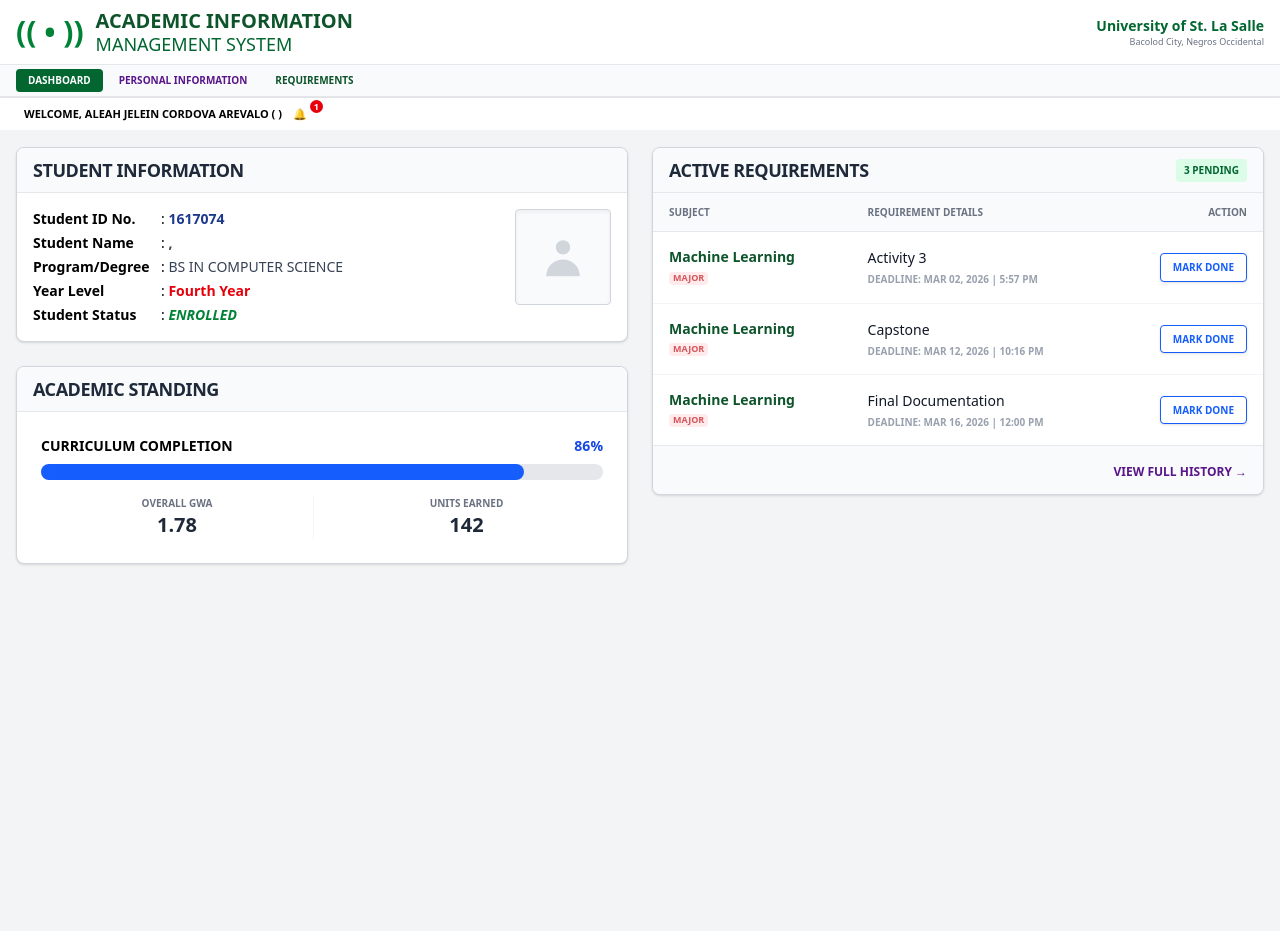
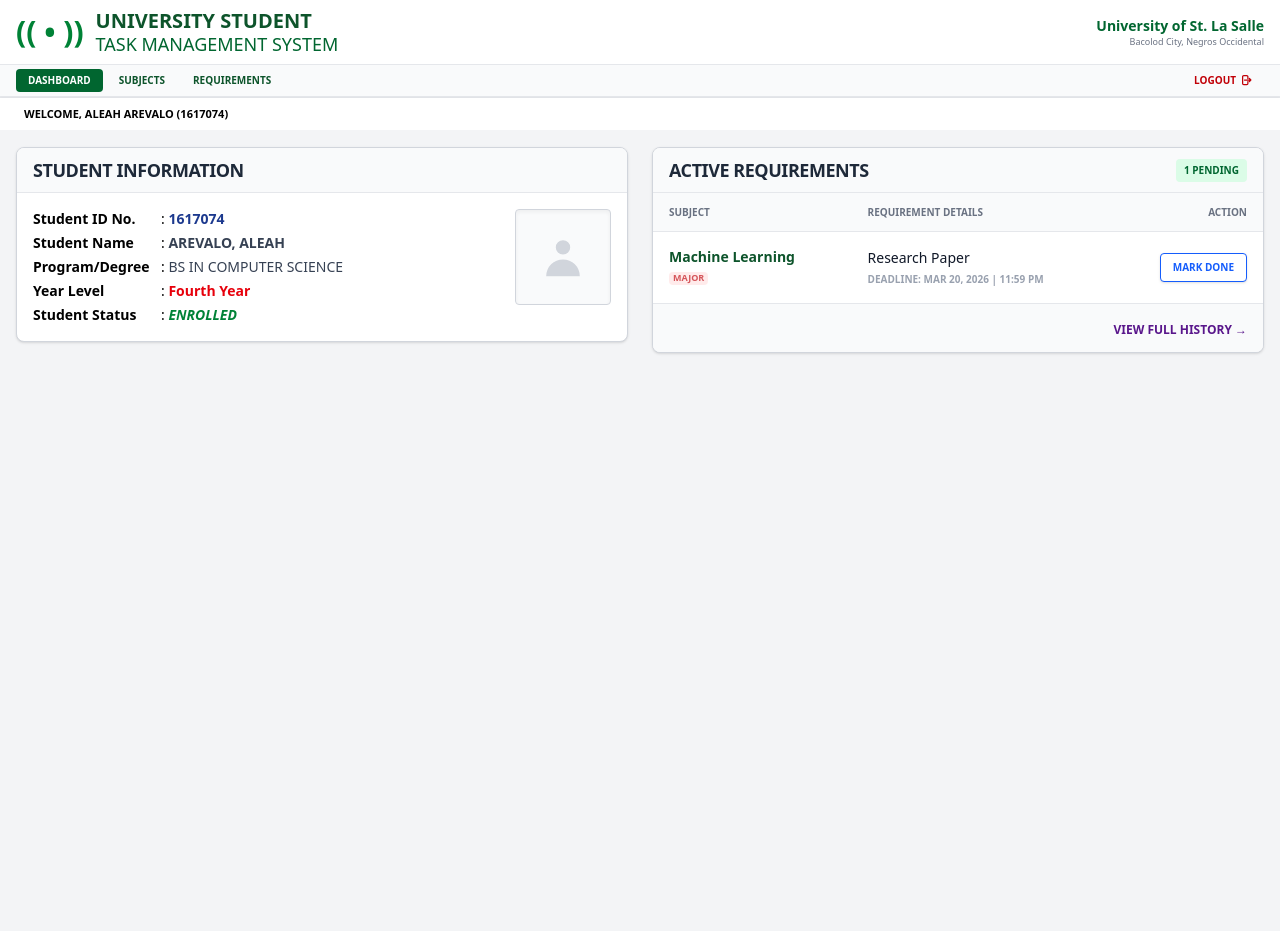
Before and after one commit to aleaharevalo/USLS-Student-Task-Management-System, a Django app: page / in a window 1280 px wide. Run offline with Django 5.2, Linux system fonts and the light colour scheme; a user stored in the database is signed in; data comes from the database, SQL or seed files in the repository; some libraries are stand-ins or nearby versions.

Commit message:
"Created Register | Added Logout | Added Subject Tab | Fixed User Contents"
Major: Made seperate database for different users

```diff
--- a/tracker/assignmenttracker/templates/assignmenttracker/create_task.html
+++ b/tracker/assignmenttracker/templates/assignmenttracker/create_task.html
@@ -45,7 +45,7 @@
                         &larr; Cancel and Return
                     </a>
                     <button type="submit" class="bg-[#006837] text-white px-10 py-3 rounded font-black uppercase text-xs tracking-widest hover:bg-green-800 transition-all shadow-lg transform hover:-translate-y-0.5 active:translate-y-0">
-                        Save to Roadmap
+                        Save
                     </button>
                 </div>
             </form>
--- a/tracker/assignmenttracker/templates/assignmenttracker/dashboard.html
+++ b/tracker/assignmenttracker/templates/assignmenttracker/dashboard.html
@@ -21,31 +21,6 @@
                         <svg xmlns="http://www.w3.org/2000/svg" class="h-12 w-12 text-gray-300" viewBox="0 0 20 20" fill="currentColor">
                             <path fill-rule="evenodd" d="M10 9a3 3 0 100-6 3 3 0 000 6zm-7 9a7 7 0 1114 0H3z" clip-rule="evenodd" />
                         </svg>
-                    </div>
-                </div>
-            </div>
-
-            <div class="bg-white rounded-lg shadow-sm border border-gray-300 overflow-hidden">
-                <div class="px-4 py-2 border-b border-gray-200 bg-gray-50">
-                    <h3 class="font-bold text-lg text-gray-800 uppercase tracking-tight">Academic Standing</h3>
-                </div>
-                <div class="p-6">
-                    <div class="flex items-center justify-between mb-2 text-sm font-bold uppercase">
-                        <span>Curriculum Completion</span>
-                        <span class="text-blue-700">86%</span>
-                    </div>
-                    <div class="w-full bg-gray-200 rounded-full h-4">
-                        <div class="bg-blue-600 h-4 rounded-full" style="width: 86%"></div>
-                    </div>
-                    <div class="mt-4 grid grid-cols-2 gap-4 text-center">
-                        <div class="border-r border-gray-100">
-                            <p class="text-[10px] text-gray-500 font-black uppercase">Overall GWA</p>
-                            <p class="text-xl font-bold text-gray-800">1.78</p>
-                        </div>
-                        <div>
-                            <p class="text-[10px] text-gray-500 font-black uppercase">Units Earned</p>
-                            <p class="text-xl font-bold text-gray-800">142</p>
-                        </div>
                     </div>
                 </div>
             </div>
--- a/tracker/assignmenttracker/templates/assignmenttracker/login.html
+++ b/tracker/assignmenttracker/templates/assignmenttracker/login.html
@@ -27,12 +27,10 @@
 
                 <div class="relative">
                     <input type="text" name="username" placeholder="Student ID" class="w-full px-4 py-3 bg-blue-50 border border-blue-100 rounded-lg focus:ring-2 focus:ring-green-500 focus:outline-none text-gray-700">
-                    <span class="absolute right-3 top-3 text-gray-400">👤</span>
                 </div>
 
                 <div class="relative">
                     <input type="password" name="password" placeholder="Password" class="w-full px-4 py-3 bg-blue-50 border border-blue-100 rounded-lg focus:ring-2 focus:ring-green-500 focus:outline-none text-gray-700">
-                    <span class="absolute right-3 top-3 text-gray-400">👁️</span>
                 </div>
 
                 <div class="flex gap-2 pt-4">
@@ -43,7 +41,7 @@
             </form>
 
             <div class="text-center mt-6">
-                <a href="#" class="text-sm text-blue-600 hover:underline font-medium">Forgot your password? Click Here.</a>
+                <a href="{% url 'register' %}" class="text-sm text-blue-600 hover:underline font-medium">No account yet? Click Here.</a>
             </div>
         </div>
 
--- a/tracker/assignmenttracker/urls.py
+++ b/tracker/assignmenttracker/urls.py
@@ -4,9 +4,12 @@ from . import views
 
 urlpatterns = [
     path('login/', views.login_view, name='login'),
+    path('register/', views.register_view, name='register'),
     path('', views.dashboard, name='dashboard'),
     path('add/', views.add_assignment, name='add_assignment'),
     path('create/', views.create_task, name='create_task'),
     path('undo/<int:task_id>/', views.undo_task, name='undo_task'),
     path('mark-done/<int:task_id>/', views.mark_done, name='mark_done'),
+    path('subjects/', views.subject_list, name='subject_list'),
+    path('logout/', views.logout_view, name='logout'),
 ]
--- a/tracker/assignmenttracker/views.py
+++ b/tracker/assignmenttracker/views.py
@@ -1,13 +1,14 @@
 from django.shortcuts import render, redirect, get_object_or_404
-from django.contrib.auth import authenticate, login
+from django.contrib.auth import authenticate, login, logout
 from django.contrib.auth.forms import AuthenticationForm
-from .models import Assignment
+from django.contrib.auth.models import User
+from django.contrib.auth.decorators import login_required
+from .models import Assignment, Subject
 from .forms import AssignmentForm
 
 # --- AUTHENTICATION ---
 
 def login_view(request):
-    """Handles student login using the USLS-styled login page."""
     if request.method == 'POST':
         form = AuthenticationForm(request, data=request.POST)
         if form.is_valid():
@@ -18,62 +19,101 @@ def login_view(request):
         form = AuthenticationForm()
     return render(request, 'assignmenttracker/login.html', {'form': form})
 
+def register_view(request):
+    if request.method == 'POST':
+        u_name = request.POST.get('username')
+        f_name = request.POST.get('full_name')
+        p_word = request.POST.get('password')
 
-# --- DASHBOARD ---
+        if User.objects.filter(username=u_name).exists():
+            return render(request, 'assignmenttracker/register.html', {'error': 'Student ID already registered!'})
 
-def dashboard(request):
-    """Displays Student Info and PENDING tasks only."""
-    # We only want tasks where is_completed is False
-    assignments = Assignment.objects.filter(is_completed=False).order_by('due_date')
-    return render(request, 'assignmenttracker/dashboard.html', {
-        'assignments': assignments
-    })
+        # Create user and split name for the Dashboard Student Info
+        user = User.objects.create_user(username=u_name, password=p_word)
+        if " " in f_name:
+            user.first_name, user.last_name = f_name.split(" ", 1)
+        else:
+            user.first_name = f_name
+        user.save()
+        return redirect('login')
+    return render(request, 'assignmenttracker/register.html')
+
+def logout_view(request):
+    logout(request)
+    return redirect('login')
 
 
-# --- REQUIREMENTS & HISTORY ---
+# --- DASHBOARD & REQUIREMENTS ---
 
+@login_required
+def dashboard(request):
+    # assignments.filter(user=request.user) ensures isolation
+    assignments = Assignment.objects.filter(user=request.user, is_completed=False).order_by('due_date')
+    return render(request, 'assignmenttracker/dashboard.html', {'assignments': assignments})
+
+@login_required
 def add_assignment(request):
-    """This is the 'Requirements' tab: Displays only DONE tasks."""
-    # We only want tasks where is_completed is True
-    done_tasks = Assignment.objects.filter(is_completed=True).order_by('-id')
+    active_tasks = Assignment.objects.filter(user=request.user, is_completed=False).order_by('due_date')
+    done_tasks = Assignment.objects.filter(user=request.user, is_completed=True).order_by('-id')
     return render(request, 'assignmenttracker/add_assignment.html', {
+        'active_tasks': active_tasks,
         'done_tasks': done_tasks
     })
 
 
+# --- TASK ACTIONS ---
+
+@login_required
 def create_task(request):
     if request.method == "POST":
         form = AssignmentForm(request.POST)
         if form.is_valid():
-            form.save()
+            task = form.save(commit=False)
+            task.user = request.user  # Attach the student
+            task.save()
             return redirect('dashboard')
     else:
         form = AssignmentForm()
+        # This is the important part!
+        # It filters the dropdown to ONLY show the user's subjects
+        form.fields['subject'].queryset = Subject.objects.filter(user=request.user)
+        if 'subject' in form.fields:
+            form.fields['subject'].queryset = Subject.objects.filter(user=request.user)
+
     return render(request, 'assignmenttracker/create_task.html', {'form': form})
 
-# --- TASK ACTIONS ---
-
+@login_required
 def mark_done(request, task_id):
-    """Moves a task from Dashboard to Requirements (History)."""
-    task = get_object_or_404(Assignment, id=task_id)
+    # get_object_or_404(..., user=request.user) prevents people from marking others' tasks as done
+    task = get_object_or_404(Assignment, id=task_id, user=request.user)
     task.is_completed = True
     task.save()
-    return redirect('dashboard')
+    return redirect('add_assignment')
 
-
+@login_required
 def undo_task(request, task_id):
-    """Moves a task from History back to the active Dashboard."""
-    task = get_object_or_404(Assignment, id=task_id)
+    task = get_object_or_404(Assignment, id=task_id, user=request.user)
     task.is_completed = False
     task.save()
     return redirect('add_assignment')
 
-def add_assignment(request):
-    """The Requirements tab showing both Active and Done tasks."""
-    active_tasks = Assignment.objects.filter(is_completed=False).order_by('due_date')
-    done_tasks = Assignment.objects.filter(is_completed=True).order_by('-id')
+@login_required
+def subject_list(request):
+    if request.method == "POST":
+        name = request.POST.get('name')
+        code = request.POST.get('code')
+        days = request.POST.get('days')
+        time = request.POST.get('time')
 
-    return render(request, 'assignmenttracker/add_assignment.html', {
-        'active_tasks': active_tasks,
-        'done_tasks': done_tasks
-    })
+        Subject.objects.create(
+            user=request.user,
+            name=name,
+            code=code,
+            days=days,
+            time=time
+        )
+        return redirect('subject_list')
+
+    # Only show subjects belonging to this user
+    subjects = Subject.objects.filter(user=request.user)
+    return render(request, 'assignmenttracker/subjects.html', {'subjects': subjects})
--- a/tracker/theme/static/css/dist/styles.css
+++ b/tracker/theme/static/css/dist/styles.css
@@ -14,7 +14,6 @@
     --color-red-500: oklch(63.7% 0.237 25.331);
     --color-red-600: oklch(57.7% 0.245 27.325);
     --color-red-700: oklch(50.5% 0.213 27.518);
-    --color-red-800: oklch(44.4% 0.177 26.899);
     --color-green-50: oklch(98.2% 0.018 155.826);
     --color-green-100: oklch(96.2% 0.044 156.743);
     --color-green-500: oklch(72.3% 0.219 149.579);
@@ -25,7 +24,6 @@
     --color-blue-50: oklch(97% 0.014 254.604);
     --color-blue-100: oklch(93.2% 0.032 255.585);
     --color-blue-400: oklch(70.7% 0.165 254.624);
-    --color-blue-500: oklch(62.3% 0.214 259.815);
     --color-blue-600: oklch(54.6% 0.245 262.881);
     --color-blue-700: oklch(48.8% 0.243 264.376);
     --color-blue-800: oklch(42.4% 0.199 265.638);
@@ -46,7 +44,6 @@
     --spacing: 0.25rem;
     --container-md: 28rem;
     --container-2xl: 42rem;
-    --container-4xl: 56rem;
     --container-5xl: 64rem;
     --container-6xl: 72rem;
     --text-xs: 0.75rem;
@@ -64,22 +61,18 @@
     --text-4xl: 2.25rem;
     --text-4xl--line-height: calc(2.5 / 2.25);
     --font-weight-medium: 500;
-    --font-weight-semibold: 600;
     --font-weight-bold: 700;
-    --font-weight-extrabold: 800;
     --font-weight-black: 900;
     --tracking-tighter: -0.05em;
     --tracking-tight: -0.025em;
     --tracking-normal: 0em;
-    --tracking-wide: 0.025em;
-    --tracking-wider: 0.05em;
     --tracking-widest: 0.1em;
     --leading-tight: 1.25;
     --leading-normal: 1.5;
+    --leading-relaxed: 1.625;
     --radius-md: 0.375rem;
     --radius-lg: 0.5rem;
     --radius-xl: 0.75rem;
-    --radius-2xl: 1rem;
     --animate-pulse: pulse 2s cubic-bezier(0.4, 0, 0.6, 1) infinite;
     --default-transition-duration: 150ms;
     --default-transition-timing-function: cubic-bezier(0.4, 0, 0.2, 1);
@@ -253,42 +246,11 @@
   .start {
     inset-inline-start: var(--spacing);
   }
-  .-top-2 {
-    top: calc(var(--spacing) * -2);
-  }
-  .top-3 {
-    top: calc(var(--spacing) * 3);
+  .top-3\.5 {
+    top: calc(var(--spacing) * 3.5);
   }
   .right-3 {
     right: calc(var(--spacing) * 3);
-  }
-  .container {
-    width: 100%;
-  }
-  @media (width >= 40rem) {
-    .container {
-      max-width: 40rem;
-    }
-  }
-  @media (width >= 48rem) {
-    .container {
-      max-width: 48rem;
-    }
-  }
-  @media (width >= 64rem) {
-    .container {
-      max-width: 64rem;
-    }
-  }
-  @media (width >= 80rem) {
-    .container {
-      max-width: 80rem;
-    }
-  }
-  @media (width >= 96rem) {
-    .container {
-      max-width: 96rem;
-    }
   }
   .mx-auto {
     margin-inline: auto;
@@ -325,12 +287,6 @@
   }
   .ml-1 {
     margin-left: calc(var(--spacing) * 1);
-  }
-  .ml-2 {
-    margin-left: calc(var(--spacing) * 2);
-  }
-  .ml-3 {
-    margin-left: calc(var(--spacing) * 3);
   }
   .block {
     display: block;
@@ -344,38 +300,23 @@
   .hidden {
     display: none;
   }
-  .inline {
-    display: inline;
-  }
   .inline-block {
     display: inline-block;
-  }
-  .inline-flex {
-    display: inline-flex;
   }
   .h-2 {
     height: calc(var(--spacing) * 2);
   }
-  .h-4 {
-    height: calc(var(--spacing) * 4);
+  .h-3 {
+    height: calc(var(--spacing) * 3);
   }
   .h-5 {
     height: calc(var(--spacing) * 5);
-  }
-  .h-10 {
-    height: calc(var(--spacing) * 10);
   }
   .h-12 {
     height: calc(var(--spacing) * 12);
   }
   .h-24 {
     height: calc(var(--spacing) * 24);
-  }
-  .h-32 {
-    height: calc(var(--spacing) * 32);
-  }
-  .h-48 {
-    height: calc(var(--spacing) * 48);
   }
   .min-h-screen {
     min-height: 100vh;
@@ -385,6 +326,9 @@
   }
   .w-2 {
     width: calc(var(--spacing) * 2);
+  }
+  .w-3 {
+    width: calc(var(--spacing) * 3);
   }
   .w-5 {
     width: calc(var(--spacing) * 5);
@@ -470,8 +399,8 @@
   .gap-2 {
     gap: calc(var(--spacing) * 2);
   }
-  .gap-4 {
-    gap: calc(var(--spacing) * 4);
+  .gap-3 {
+    gap: calc(var(--spacing) * 3);
   }
   .gap-6 {
     gap: calc(var(--spacing) * 6);
@@ -593,13 +511,13 @@
     border-top-style: var(--tw-border-style);
     border-top-width: 1px;
   }
+  .border-t-4 {
+    border-top-style: var(--tw-border-style);
+    border-top-width: 4px;
+  }
   .border-t-8 {
     border-top-style: var(--tw-border-style);
     border-top-width: 8px;
-  }
-  .border-r {
-    border-right-style: var(--tw-border-style);
-    border-right-width: 1px;
   }
   .border-b {
     border-bottom-style: var(--tw-border-style);
@@ -649,14 +574,8 @@
   .bg-\[\#f4f7f6\] {
     background-color: #f4f7f6;
   }
-  .bg-\[\#f9fafb\] {
-    background-color: #f9fafb;
-  }
   .bg-blue-50 {
     background-color: var(--color-blue-50);
-  }
-  .bg-blue-600 {
-    background-color: var(--color-blue-600);
   }
   .bg-gray-50 {
     background-color: var(--color-gray-50);
@@ -672,9 +591,6 @@
   .bg-gray-100 {
     background-color: var(--color-gray-100);
   }
-  .bg-gray-200 {
-    background-color: var(--color-gray-200);
-  }
   .bg-green-100 {
     background-color: var(--color-green-100);
   }
@@ -704,9 +617,6 @@
   .bg-red-100 {
     background-color: var(--color-red-100);
   }
-  .bg-red-600 {
-    background-color: var(--color-red-600);
-  }
   .bg-white {
     background-color: var(--color-white);
   }
@@ -1396,10 +1304,6 @@
   inherits: false;
   initial-value: 0 0 #0000;
 }
-@property --tw-duration {
-  syntax: "*";
-  inherits: false;
-}
 @property --tw-translate-x {
   syntax: "*";
   inherits: false;
@@ -1473,7 +1377,6 @@
       --tw-ring-offset-width: 0px;
       --tw-ring-offset-color: #fff;
       --tw-ring-offset-shadow: 0 0 #0000;
-      --tw-duration: initial;
       --tw-translate-x: 0;
       --tw-translate-y: 0;
       --tw-translate-z: 0;
--- a/tracker/theme/templates/base.html
+++ b/tracker/theme/templates/base.html
@@ -14,8 +14,8 @@
             <div class="flex items-center space-x-3">
                 <div class="text-green-700 text-3xl font-bold">(( • ))</div>
                 <div>
-                    <h1 class="text-xl font-bold text-green-900 leading-tight uppercase">Academic Information</h1>
-                    <h2 class="text-lg text-green-800 leading-tight uppercase">Management System</h2>
+                    <h1 class="text-xl font-bold text-green-900 leading-tight uppercase">University Student</h1>
+                    <h2 class="text-lg text-green-800 leading-tight uppercase">Task Management System</h2>
                 </div>
             </div>
             <div class="flex items-center space-x-4">
@@ -26,21 +26,29 @@
             </div>
         </div>
 
-        <div class="bg-gray-50 border-y border-gray-200 overflow-x-auto whitespace-nowrap">
-            <div class="flex px-4 py-1 space-x-1 text-[10px] font-bold uppercase text-purple-900">
-                <a href="{% url 'dashboard' %}" class="px-3 py-1 {% if request.resolver_match.url_name == 'dashboard' %}bg-green-800 text-white{% else %}hover:bg-green-700 hover:text-white text-green-900{% endif %} rounded">Dashboard</a>
-                <a href="#" class="px-3 py-1 hover:bg-green-700 hover:text-white rounded">Personal Information</a>
-                <a href="{% url 'add_assignment' %}" class="px-3 py-1 {% if request.resolver_match.url_name == 'add_assignment' %}bg-green-800 text-white{% else %}hover:bg-green-700 hover:text-white text-green-900{% endif %} rounded">Requirements</a>
+        <div class="bg-gray-50 border-y border-gray-200">
+            <div class="flex justify-between items-center px-4 py-1">
+                <div class="flex space-x-1 text-[10px] font-bold uppercase text-purple-900 whitespace-nowrap overflow-x-auto">
+                    <a href="{% url 'dashboard' %}" class="px-3 py-1 {% if request.resolver_match.url_name == 'dashboard' %}bg-green-800 text-white{% else %}hover:bg-green-700 hover:text-white text-green-900{% endif %} rounded transition-colors">Dashboard</a>
+                    <a href="{% url 'subject_list' %}" class="px-3 py-1 {% if request.resolver_match.url_name == 'subject_list' %}bg-green-800 text-white{% else %}hover:bg-green-700 hover:text-white text-green-900{% endif %} rounded transition-colors">Subjects</a>
+                    <a href="{% url 'add_assignment' %}" class="px-3 py-1 {% if request.resolver_match.url_name == 'add_assignment' %}bg-green-800 text-white{% else %}hover:bg-green-700 hover:text-white text-green-900{% endif %} rounded transition-colors">Requirements</a>
+                </div>
+
+                <div class="flex text-[10px] font-bold uppercase">
+                    <a href="{% url 'login' %}" class="px-3 py-1 text-red-700 hover:bg-red-700 hover:text-white rounded transition-all flex items-center space-x-1">
+                        <span>Logout</span>
+                        <svg xmlns="http://www.w3.org/2000/svg" fill="none" viewBox="0 0 24 24" stroke-width="2.5" stroke="currentColor" class="w-3 h-3">
+                            <path stroke-linecap="round" stroke-linejoin="round" d="M15.75 9V5.25A2.25 2.25 0 0013.5 3h-6a2.25 2.25 0 00-2.25 2.25v13.5A2.25 2.25 0 007.5 21h6a2.25 2.25 0 002.25-2.25V15m3 0l3-3m0 0l-3-3m3 3H9" />
+                        </svg>
+                    </a>
+                </div>
             </div>
         </div>
     </nav>
 
     <div class="bg-white px-6 py-2 border-b border-gray-100 shadow-sm">
         <p class="text-[11px] font-black text-black uppercase">
-            Welcome, {{ user.get_full_name|default:"ALEAH JELEIN CORDOVA AREVALO" }} ( )
-            <span class="text-blue-600 ml-2 cursor-pointer">
-                🔔 <span class="bg-red-600 text-white text-[9px] px-1 rounded-full relative -top-2">1</span>
-            </span>
+            Welcome, {{ user.first_name }} {{ user.last_name|default:"ALEAH JELEIN CORDOVA AREVALO" }} ({{ user.username }})
         </p>
     </div>
 
```
Also changed, not shown: other parts of tracker/theme/static/css/dist/styles.css (+92 -116 lines), tracker/assignmenttracker/models.py (+17 -22 lines), tracker/assignmenttracker/templates/assignmenttracker/register.html (added, +103 -0 lines), tracker/assignmenttracker/templates/assignmenttracker/subjects.html (added, +81 -0 lines), tracker/tracker/settings.py (+6 -2 lines), tracker/assignmenttracker/migrations/0001_initial.py, tracker/assignmenttracker/migrations/0002_alter_assignment_options_and_more.py (added), tracker/assignmenttracker/migrations/0002_assignment_is_completed.py (deleted), tracker/assignmenttracker/migrations/0003_assignment_category.py (deleted), tracker/db.sqlite3.
